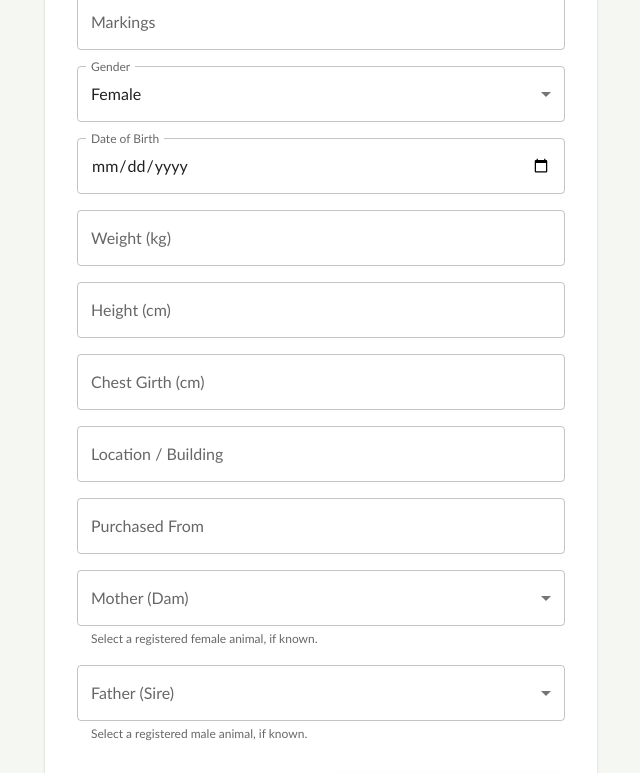
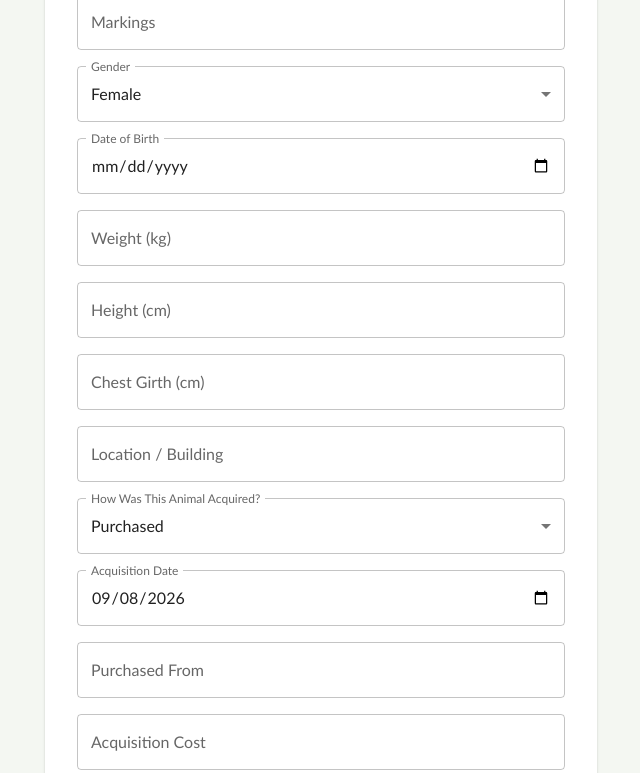
Before and after one commit to ASIIMWEJ/Farm-Management-System, a Next.js app: page /animals/register in a window 1280 px wide. Shown: the part 705-1478 px from the top of the page, without its empty margins (319-959 px from the left). Built offline with nearby package versions, Linux system fonts and the light colour scheme; sample sign-in values are in the browser's storage.

Commit message:
Track acquisition type (purchased/gifted/born on farm) for animals

```diff
--- a/src/pages/animals/register.tsx
+++ b/src/pages/animals/register.tsx
@@ -34,6 +34,7 @@ export default function RegisterAnimal() {
     dateOfBirth: '',
     acquisitionDate: new Date().toISOString().split('T')[0],
     acquisitionCost: '',
+    acquisitionType: 'PURCHASED',
     damId: '',
     sireId: '',
     imageData: '',
@@ -87,6 +88,7 @@ export default function RegisterAnimal() {
         dateOfBirth: animal.dateOfBirth?.slice(0, 10) || '',
         acquisitionDate: animal.acquisitionDate?.slice(0, 10) || '',
         acquisitionCost: animal.acquisitionCost?.toString() || '',
+        acquisitionType: animal.acquisitionType || 'PURCHASED',
         damId: animal.damId || '',
         sireId: animal.sireId || '',
         imageData: animal.imageData || '',
@@ -303,11 +305,53 @@ export default function RegisterAnimal() {
             placeholder="e.g. Shed A"
           />
           <TextField
-            label="Purchased From"
-            value={form.purchaseFrom}
-            onChange={(e) => setForm({ ...form, purchaseFrom: e.target.value })}
-            placeholder="e.g. Kampala Livestock Market"
+            select
+            label="How Was This Animal Acquired?"
+            value={form.acquisitionType}
+            onChange={(e) => setForm({ ...form, acquisitionType: e.target.value })}
+          >
+            <MenuItem value="PURCHASED">Purchased</MenuItem>
+            <MenuItem value="GIFTED">Gifted by a Friend / Relative</MenuItem>
+            <MenuItem value="BORN_ON_FARM">Born on the Farm</MenuItem>
+            <MenuItem value="OTHER">Other</MenuItem>
+          </TextField>
+          <TextField
+            label="Acquisition Date"
+            type="date"
+            InputLabelProps={{ shrink: true }}
+            value={form.acquisitionDate}
+            onChange={(e) => setForm({ ...form, acquisitionDate: e.target.value })}
           />
+          {form.acquisitionType === 'GIFTED' ? (
+            <TextField
+              label="Given By (Friend's Name)"
+              value={form.purchaseFrom}
+              onChange={(e) => setForm({ ...form, purchaseFrom: e.target.value })}
+              placeholder="e.g. James, a friend"
+            />
+          ) : form.acquisitionType === 'PURCHASED' ? (
+            <TextField
+              label="Purchased From"
+              value={form.purchaseFrom}
+              onChange={(e) => setForm({ ...form, purchaseFrom: e.target.value })}
+              placeholder="e.g. Kampala Livestock Market"
+            />
+          ) : (
+            <TextField
+              label="Notes"
+              value={form.purchaseFrom}
+              onChange={(e) => setForm({ ...form, purchaseFrom: e.target.value })}
+              placeholder="e.g. Born to Daisy on the farm"
+            />
+          )}
+          {form.acquisitionType === 'PURCHASED' && (
+            <TextField
+              label="Acquisition Cost"
+              type="number"
+              value={form.acquisitionCost}
+              onChange={(e) => setForm({ ...form, acquisitionCost: e.target.value })}
+            />
+          )}
           <TextField
             select
             label="Mother (Dam)"
--- a/src/pages/api/animals/index.ts
+++ b/src/pages/api/animals/index.ts
@@ -141,6 +141,7 @@ export default async function handler(
             dateOfBirth,
             acquisitionDate,
             acquisitionCost,
+            acquisitionType,
             damId,
             sireId,
             dam,
@@ -192,6 +193,7 @@ export default async function handler(
               dateOfBirth: dateOfBirth ? new Date(dateOfBirth) : new Date(),
               acquisitionDate: acquisitionDate ? new Date(acquisitionDate) : new Date(),
               acquisitionCost: acquisitionCost ? parseFloat(acquisitionCost) : 0,
+              acquisitionType: acquisitionType || 'PURCHASED',
               damId: damId || undefined,
               sireId: sireId || undefined,
               dam: dam || undefined,
```
Also changed, not shown: src/pages/animals/[id].tsx (+18 -2 lines), 1 other file (tests, documents, lock files or other folders).
